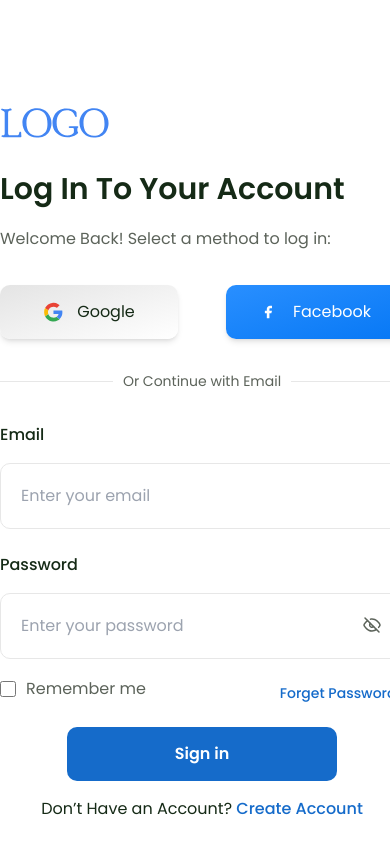
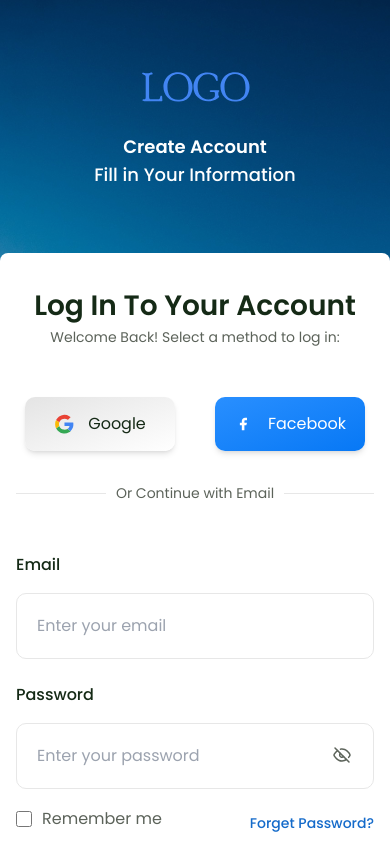
Before and after one commit to robiuzzaman4/find-therapist, a React (Vite) app: page /signin in a window 390 px wide. Shown: the top 844 px of the page. Built offline with nearby package versions, Linux system fonts and the light colour scheme; no server answers.

Commit message:
[DONE] mobile login and sign up interface design and functionality done

```diff
--- /dev/null
+++ b/src/components/ui/mobile-sign-in-form.jsx
@@ -0,0 +1,39 @@
+import logo from "../../assets/icons/logo.svg";
+import SignInForm from "./sign-in-form";
+import SocialLogin from "./social-login";
+
+const MobileSigninForm = () => {
+  return (
+    <div className="h-full w-full relative">
+      {/* top section */}
+      <div className="grid gap-6">
+        <img
+          src={logo}
+          alt="logo"
+          className="h-[45px] w-[109px] object-contain mx-auto"
+        />
+        <span className="text-ft-white">
+          <p className="text-lg text-center font-semibold">Create Account</p>
+          <p className="text-lg text-center font-medium">
+            Fill in Your Information
+          </p>
+        </span>
+      </div>
+      {/* bottom section */}
+      <div className="mt-16 bg-ft-white rounded-t-lg px-4 pt-8 pb-12">
+        <h1 className="text-center text-ft-black text-[28px] font-semibold">
+          Log In To Your Account
+        </h1>
+        <p className="text-sm text-ft-gray-500 text-center">
+          Welcome Back! Select a method to log in:
+        </p>
+        <div className="w-full mx-auto py-[50px]">
+          <SocialLogin />
+        </div>
+        <SignInForm />
+      </div>
+    </div>
+  );
+};
+
+export default MobileSigninForm;
--- /dev/null
+++ b/src/components/ui/mobile-sign-up-form.jsx
@@ -0,0 +1,32 @@
+import logo from "../../assets/icons/logo.svg";
+import SignUpForm from "./sign-up-form";
+
+const MobileSignupForm = () => {
+  return (
+    <div className="h-full w-full relative min-h-screen">
+      {/* top section */}
+      <div className="grid gap-6">
+        <img
+          src={logo}
+          alt="logo"
+          className="h-[45px] w-[109px] object-contain mx-auto"
+        />
+        <span className="text-ft-white">
+          <p className="text-lg text-center font-semibold">Create Account</p>
+          <p className="text-lg text-center font-medium">
+            Fill in Your Information
+          </p>
+        </span>
+      </div>
+      {/* bottom section */}
+      <div className="mt-16 bg-ft-white rounded-t-lg px-4 pt-8 pb-6">
+        <h1 className="text-center text-ft-black text-[28px] font-semibold">
+          Sign Up
+        </h1>
+        <SignUpForm />
+      </div>
+    </div>
+  );
+};
+
+export default MobileSignupForm;
--- /dev/null
+++ b/src/components/ui/social-login.jsx
@@ -0,0 +1,59 @@
+import google from "../../assets/icons/google.svg";
+import fb from "../../assets/icons/fb.svg";
+import { useContext } from "react";
+import { AuthContext } from "../../provider/auth-provider";
+import { useNavigate } from "react-router-dom";
+import { toast } from "sonner";
+
+const SocialLogin = () => {
+  const { googleSignin } = useContext(AuthContext);
+  const navigate = useNavigate();
+
+  // handling sign in with facebook
+  const hanldeFacebookSignin = () => {
+    toast.info("Sign in with Facebook is not implemented!");
+  };
+
+  // handling sign in with google
+  const handleGoogleSignin = () => {
+    googleSignin()
+      .then((result) => {
+        const user = result.user;
+        if (user) {
+          navigate("/dashboard");
+        }
+      })
+      .catch((error) => {
+        console.log(error.message);
+      });
+  };
+  return (
+    <div className="grid gap-8">
+      <div className="flex items-center justify-center lg:justify-start gap-10 md:gap-12">
+        <button
+          onClick={handleGoogleSignin}
+          className="w-[150px] md:w-[178px] h-[54px] bg-gradient-to-br from-[#E4E4E4] to-[#ffffff] rounded-[10px] flex items-center justify-center gap-[14px] text-base text-ft-black font-normal shadow-md"
+        >
+          <img src={google} alt="google logo" className="h-5 w-5" />
+          <p className="text-base text-ft-black font-normal">Google</p>
+        </button>
+        <button
+          onClick={hanldeFacebookSignin}
+          className="w-[150px] md:w-[178px] h-[54px] bg-gradient-to-br from-[#298FFF] to-[#0778F5] rounded-[10px] flex items-center justify-center gap-[14px] text-base  font-normal shadow-md"
+        >
+          <img src={fb} alt="facebook logo" className="h-5 w-5" />
+          <p className="text-base text-ft-white font-normal">Facebook</p>
+        </button>
+      </div>
+      <div className="flex items-center justify-center gap-2.5">
+        <span className="h-px w-full bg-ft-gray-200" />
+        <p className="text-sm font-normal text-ft-gray-500 whitespace-nowrap">
+          Or Continue with Email
+        </p>
+        <span className="h-px w-full bg-ft-gray-200" />
+      </div>
+    </div>
+  );
+};
+
+export default SocialLogin;
--- a/src/pages/sign-in.jsx
+++ b/src/pages/sign-in.jsx
@@ -1,40 +1,18 @@
 import rootImage from "../assets/images/root-bg.svg";
 import logo from "../assets/icons/logo.svg";
-import google from "../assets/icons/google.svg";
-import fb from "../assets/icons/fb.svg";
 import Container from "../components/shared/container";
 import SignInForm from "../components/ui/sign-in-form";
-import { toast } from "sonner";
-import { useContext } from "react";
-import { AuthContext } from "../provider/auth-provider";
-import { useNavigate } from "react-router-dom";
+import mobileBgImg from "../assets/images/root-mobile-bg.svg";
+import MobileSigninForm from "../components/ui/mobile-sign-in-form";
+import SocialLogin from "../components/ui/social-login";
 
 const SignIn = () => {
-  const { googleSignin } = useContext(AuthContext);
-  const navigate = useNavigate();
-
-  // handling sign in with facebook
-  const hanldeFacebookSignin = () => {
-    toast.info("Sign in with Facebook is not implemented!");
-  };
-
-  // handling sign in with google
-  const handleGoogleSignin = () => {
-    googleSignin()
-      .then((result) => {
-        const user = result.user;
-        if (user) {
-          navigate("/dashboard");
-        }
-      })
-      .catch((error) => {
-        console.log(error.message);
-      });
-  };
   return (
-    <div className="min-h-screen w-full py-[100px]">
+    <>
+      {/* desktop signin */}
+      <div className="min-h-screen w-full py-[100px] hidden lg:block">
         <Container>
-        <div className="w-full h-full grid lg:grid-cols-2 gap-[120px]">
+          <div className="w-full h-full grid lg:grid-cols-2 gap-[120px] px-4">
             {/* left part */}
             <div className="h-full w-full flex flex-col gap-8">
               <img
@@ -51,33 +29,7 @@ const SignIn = () => {
                 </p>
               </div>
               {/* social login */}
-            <div className="grid gap-8">
-              <div className="flex items-center gap-12">
-                <button
-                  onClick={handleGoogleSignin}
-                  className="w-[178px] h-[54px] bg-gradient-to-br from-[#E4E4E4] to-[#ffffff] rounded-[10px] flex items-center justify-center gap-[14px] text-base text-ft-black font-normal shadow-md"
-                >
-                  <img src={google} alt="google logo" className="h-5 w-5" />
-                  <p className="text-base text-ft-black font-normal">Google</p>
-                </button>
-                <button
-                  onClick={hanldeFacebookSignin}
-                  className="w-[178px] h-[54px] bg-gradient-to-br from-[#298FFF] to-[#0778F5] rounded-[10px] flex items-center justify-center gap-[14px] text-base  font-normal shadow-md"
-                >
-                  <img src={fb} alt="facebook logo" className="h-5 w-5" />
-                  <p className="text-base text-ft-white font-normal">
-                    Facebook
-                  </p>
-                </button>
-              </div>
-              <div className="flex items-center justify-center gap-2.5">
-                <span className="h-px w-full bg-ft-gray-200" />
-                <p className="text-sm font-normal text-ft-gray-500 whitespace-nowrap">
-                  Or Continue with Email
-                </p>
-                <span className="h-px w-full bg-ft-gray-200" />
-              </div>
-            </div>
+              <SocialLogin />
               {/* signin form */}
               <SignInForm />
             </div>
@@ -103,6 +55,19 @@ const SignIn = () => {
           </div>
         </Container>
       </div>
+      {/* mobile signin */}
+      <div className="w-full min-h-screen lg:hidden">
+        {/* img */}
+        <img
+          src={mobileBgImg}
+          alt="background"
+          className="h-full w-full fixed inset-0 object-cover"
+        />
+        <div className="pt-16 absolute h-full w-full inset-0">
+          <MobileSigninForm />
+        </div>
+      </div>
+    </>
   );
 };
 
--- a/src/pages/sign-up.jsx
+++ b/src/pages/sign-up.jsx
@@ -1,12 +1,19 @@
 import rootImage from "../assets/images/root-bg.svg";
 import logo from "../assets/icons/logo.svg";
+import mobileBgImg from "../assets/images/root-mobile-bg.svg";
 import Container from "../components/shared/container";
 import SignUpForm from "../components/ui/sign-up-form";
+import { useState } from "react";
+import MobileSignupForm from "../components/ui/mobile-sign-up-form";
+
 const SignUp = () => {
+  const [isShowSignUpForm, setIsShowSignUpForm] = useState(false);
   return (
-    <div className="min-h-screen w-full py-[100px]">
+    <>
+      {/* desktop screen */}
+      <div className="min-h-screen w-full py-[100px] hidden lg:block">
         <Container>
-        <div className="w-full h-full grid lg:grid-cols-2 gap-[120px]">
+          <div className="w-full h-full grid lg:grid-cols-2 gap-[120px] px-4">
             {/* left part */}
             <div className="h-full w-full flex flex-col gap-8">
               <img
@@ -19,8 +26,8 @@ const SignUp = () => {
                   Sign In To Your Account
                 </h2>
                 <p className="text-base leading-[28px] font-normal text-ft-gray-500">
-                welcome Back! By click the sign up button, you&apos;re agree to
-                Zenitood Terms and Service and acknlowledge the{" "}
+                  welcome Back! By click the sign up button, you&apos;re agree
+                  to Zenitood Terms and Service and acknlowledge the{" "}
                   <span className="text-ft-blue-400">Privacy and Policy</span>
                 </p>
               </div>
@@ -49,6 +56,54 @@ const SignUp = () => {
           </div>
         </Container>
       </div>
+
+      {/* mobile screen */}
+      <div className="w-full min-h-screen lg:hidden">
+        {/* img */}
+        <img
+          src={mobileBgImg}
+          alt="background"
+          className="h-full w-full fixed inset-0 object-cover"
+        />
+        <div className="pt-16 absolute h-full w-full inset-0">
+          {isShowSignUpForm ? (
+            <MobileSignupForm />
+          ) : (
+            <div className="flex flex-col items-center gap-8 px-6">
+              <img
+                src={logo}
+                alt="logo"
+                className="h-[45px] w-[109px] object-contain mx-auto"
+              />
+              <span className="flex flex-col items-center gap-3">
+                <h3 className="text-ft-black text-[28px] font-semibold text-center">
+                  Sign In To Your Account
+                </h3>
+                <p className="text-base text-[#D1D1D1]">
+                  Welcome Back! By click the sign up button, you&apos;re agree
+                  to Zenitood Terms and Service and acknlowledge the{" "}
+                  <span className="text-ft-blue-400 cursor-pointer">
+                    Privacy and Policy
+                  </span>
+                </p>
+              </span>
+
+              <div className="bg-ft-black/50 py-[30px] px-[35px] backdrop-blur-lg p-4 grid place-items-center gap-1 rounded-[10px] w-full max-w-[320px] mt-[48px]">
+                <button
+                  onClick={() => setIsShowSignUpForm(true)}
+                  className="text-[22px] leading-[35px] font-semibold text-ft-blue-400"
+                >
+                  Create Account
+                </button>
+                <p className="text-[22px] leading-[35px] font-medium text-ft-white">
+                  Fill in Your Information
+                </p>
+              </div>
+            </div>
+          )}
+        </div>
+      </div>
+    </>
   );
 };
 
```
Lines whose indentation alone changed are shown as unchanged.
